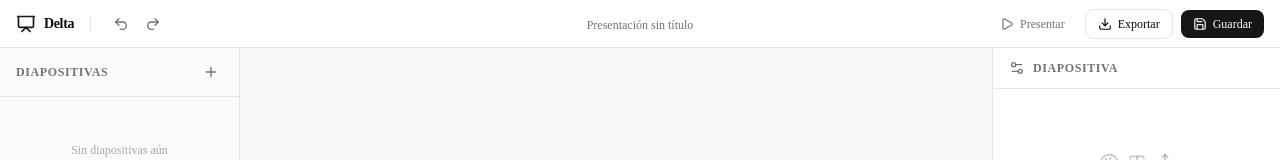
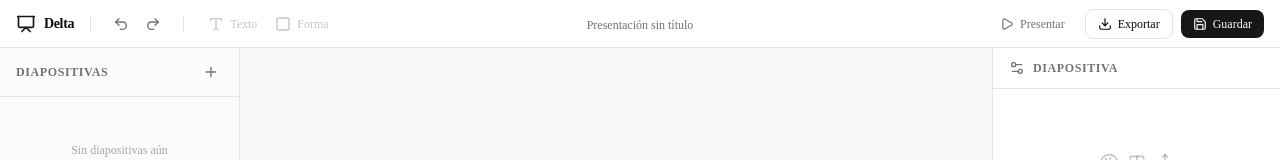
Before and after one commit to Gocardi/delta, a Next.js app: page / in a window 1280 px wide. Shown: the top 160 px of the page. Built offline with nearby package versions, Linux system fonts and the light colour scheme.

Commit message:
feat: add element toolbar to TopBar and implement addElement store action

```diff
--- a/src/components/editor/TopBar.tsx
+++ b/src/components/editor/TopBar.tsx
@@ -1,8 +1,25 @@
-import { Presentation, Download, Save, Undo2, Redo2, Play } from "lucide-react";
+"use client";
+
+import {
+  Presentation,
+  Download,
+  Save,
+  Undo2,
+  Redo2,
+  Play,
+  Type,
+  Square,
+} from "lucide-react";
+import { useEditorStore } from "@/src/store/useEditorStore";
 
 export function TopBar() {
+  const addElement = useEditorStore((s) => s.addElement);
+  const activeSlideId = useEditorStore((s) => s.activeSlideId);
+
+  const hasSlide = activeSlideId !== null;
+
   return (
-    <header className="flex items-center justify-between h-12 px-4 border-b border-border bg-background shrink-0 select-none">
+    <header className="relative flex items-center justify-between h-12 px-4 border-b border-border bg-background shrink-0 select-none">
       {/* ── Left: Brand + History ── */}
       <div className="flex items-center gap-4">
         <div className="flex items-center gap-2">
@@ -29,6 +46,24 @@ export function TopBar() {
           >
             <Redo2 className="h-4 w-4" />
           </button>
+        </div>
+
+        <span className="h-4 w-px bg-border" aria-hidden="true" />
+
+        {/* ── Toolbox ── */}
+        <div className="flex items-center gap-0.5">
+          <ToolboxButton
+            icon={<Type className="h-4 w-4" />}
+            label="Texto"
+            disabled={!hasSlide}
+            onClick={() => addElement("text")}
+          />
+          <ToolboxButton
+            icon={<Square className="h-4 w-4" />}
+            label="Forma"
+            disabled={!hasSlide}
+            onClick={() => addElement("shape")}
+          />
         </div>
       </div>
 
@@ -66,3 +101,25 @@ export function TopBar() {
     </header>
   );
 }
+
+/* ── Toolbox button ──────────────────────────────────────────── */
+interface ToolboxButtonProps {
+  icon: React.ReactNode;
+  label: string;
+  disabled: boolean;
+  onClick: () => void;
+}
+
+function ToolboxButton({ icon, label, disabled, onClick }: ToolboxButtonProps) {
+  return (
+    <button
+      type="button"
+      disabled={disabled}
+      onClick={onClick}
+      className="inline-flex items-center gap-1.5 rounded-md px-2 py-1.5 text-xs font-medium text-muted-foreground transition-colors hover:bg-accent hover:text-accent-foreground disabled:opacity-40 disabled:pointer-events-none"
+    >
+      {icon}
+      <span className="hidden sm:inline">{label}</span>
+    </button>
+  );
+}
--- a/src/store/useEditorStore.ts
+++ b/src/store/useEditorStore.ts
@@ -41,6 +41,9 @@ export interface EditorState {
 
   // Element selection
   selectElement: (id: string | null) => void;
+
+  // Element creation
+  addElement: (type: ElementType) => void;
 
   // Element mutations
   updateElementPosition: (elementId: string, x: number, y: number) => void;
@@ -97,6 +100,51 @@ export const useEditorStore = create<EditorState>((set) => ({
   // ── Element selection ──────────────────────────────────────────
   selectElement: (id) => set({ selectedElementId: id }),
 
+  // ── Element creation ───────────────────────────────────────────
+  addElement: (type) => set((state) => {
+    if (!state.activeSlideId) return state;
+
+    const newId = `el_${Date.now()}`;
+
+    const base: SlideElement = {
+      id: newId,
+      type,
+      x: 40,
+      y: 40,
+      width: 20,
+      height: 20,
+      rotation: 0,
+      content: '',
+      style: {},
+    };
+
+    if (type === 'text') {
+      base.width = 30;
+      base.height = 10;
+      base.content = 'Nuevo Texto';
+      base.style = { fontSize: 24, color: '#171717', textAlign: 'left' };
+    } else if (type === 'shape') {
+      base.width = 20;
+      base.height = 20;
+      base.content = '';
+      base.style = { backgroundColor: '#e5e7eb', borderRadius: 0 };
+    } else if (type === 'image') {
+      base.width = 30;
+      base.height = 30;
+      base.content = '';
+      base.style = {};
+    }
+
+    return {
+      slides: state.slides.map((slide) =>
+        slide.id === state.activeSlideId
+          ? { ...slide, elements: [...slide.elements, base] }
+          : slide
+      ),
+      selectedElementId: newId,
+    };
+  }),
+
   // ── Element mutations ──────────────────────────────────────────
   updateElementPosition: (elementId, x, y) => set((state) => ({
     slides: state.slides.map((slide) => ({
```
